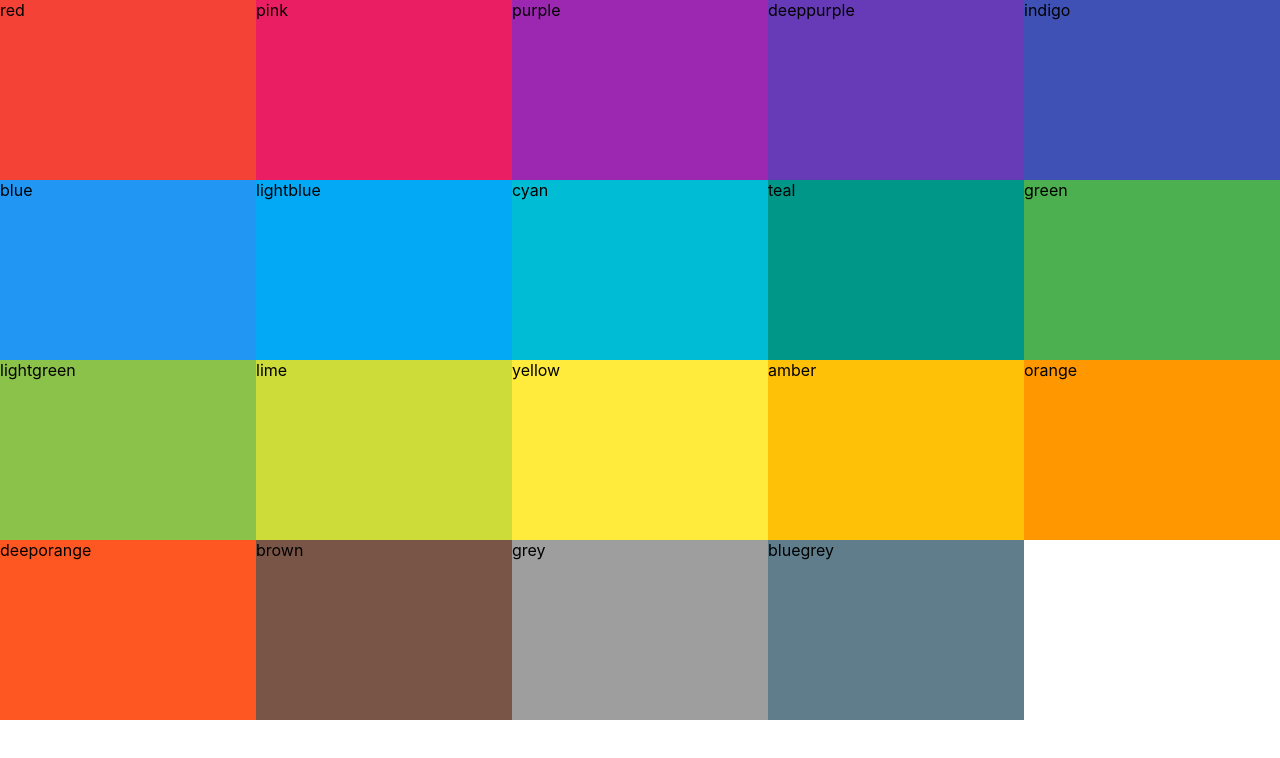
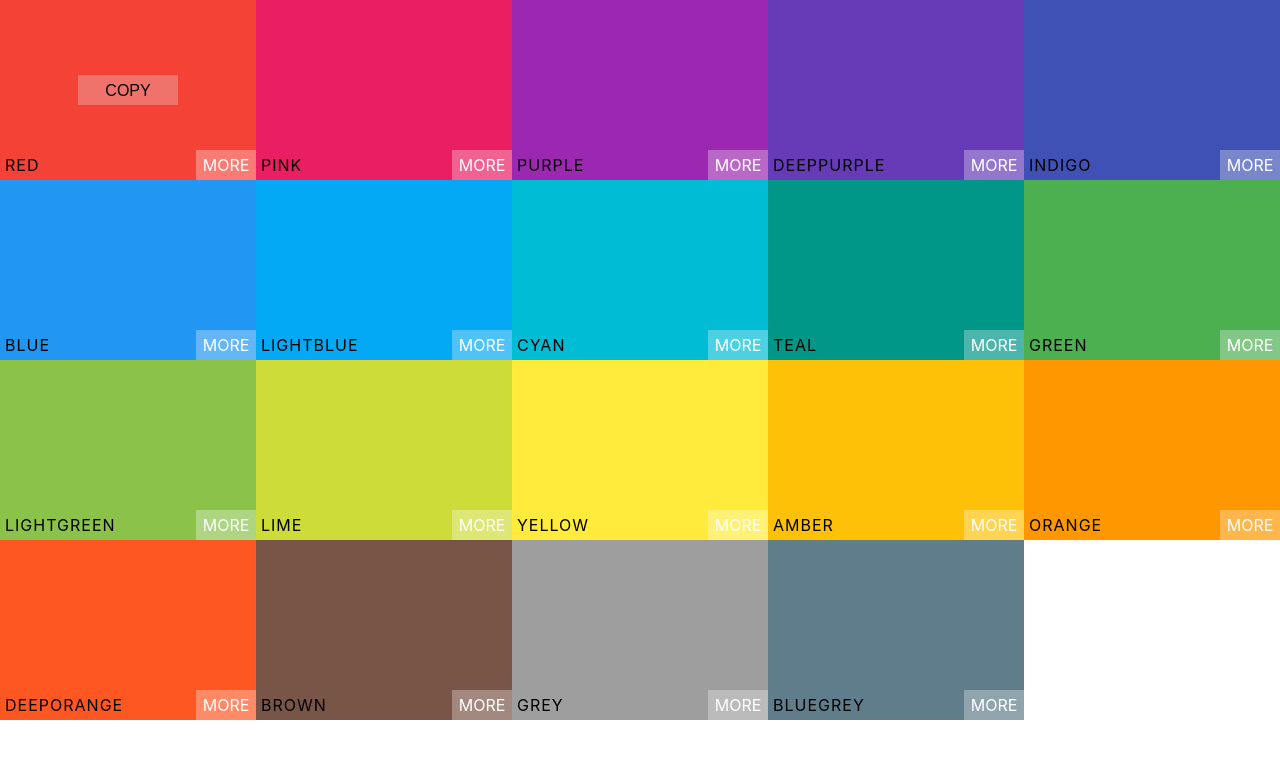
Before and after one commit to ElyTgy/colors, a React (Create React App) app: page / in a window 1280 px wide. Shown: the top 758 px of the page. Built offline with nearby package versions, Linux system fonts and the light colour scheme.

Commit message:
style color box

```diff
--- a/public/index.html
+++ b/public/index.html
@@ -26,7 +26,7 @@
     -->
     <title>React App</title>
   </head>
-  <body>
+  <body style="overflow:hidden">
     <noscript>You need to enable JavaScript to run this app.</noscript>
     <div id="root"></div>
     <!--
--- a/src/App.css
+++ b/src/App.css
@@ -1,3 +1,4 @@
+
 .App {
   text-align: center;
 }
--- a/src/ColorBox.css
+++ b/src/ColorBox.css
@@ -2,6 +2,55 @@
     width:20%;
     height:25%;
     display: inline-block;
+    margin:0 auto;
+    position: relative;
+    cursor:pointer;
+    vertical-align: top;
+}
 
-    cursor:pointer;
+.copy-button{
+    width:100px;
+    height:30px;
+    position: absolute;
+    display: inline-block;
+    top: 50%;
+    left:50%;
+    margin-left: -50px;
+    margin-top: -15px;;
+    text-align: center;
+    outline:none;
+    background:rgba(225,225,225,0.3);
+    line-height:30px;
+    font-size:1rem;
+    text-transform:uppercase;
+    border:none;
+    opacity:0;
 }
+
+.color-box:hover .copy-button{
+    opacity:1;
+}
+
+.box-content{
+    position:absolute;
+    width:100%;
+    padding:5px;
+    left:0px;
+    bottom:0px;
+    text-transform: uppercase;
+    letter-spacing: 1px;;
+}
+
+.see-more{
+    background: rgba(255, 255, 255, 0.3);
+    position: absolute;
+    border:none;
+    right:0px;
+    bottom:0px;
+    color:white;
+    width:60px;
+    height:30px;
+    text-align:center;
+    line-height:30px;
+    text-transform: uppercase;
+}
--- a/src/ColorBox.js
+++ b/src/ColorBox.js
@@ -3,8 +3,15 @@
 
 export default class ColorBox extends Component {
     render() {
+        const {name, color} = this.props;
         return (
-            <div className="color-box" style={{background: this.props.color}}>{this.props.name}</div>
+            <div className="color-box" style={{background: color}}>
+                <div className="copy-container">
+                    <div className="box-content">{name}</div>
+                    <button className="copy-button">copy</button>
+                </div>
+                <span className="see-more">more</span>
+            </div>
         )
     }
 }
```
Also changed, not shown: src/Palette.css (line endings or trailing spaces).
